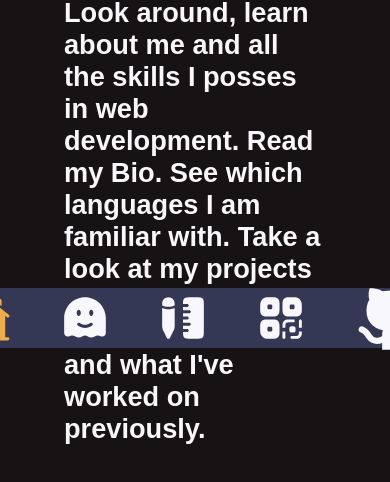
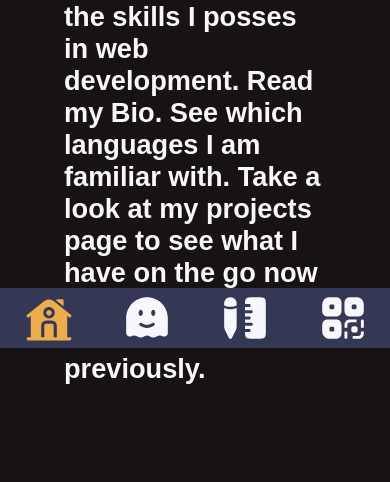
Before and after one commit to JahniCodes/JahniCodes, a plain HTML site: page index.html in a window 390 px wide. Shown: the part 496-978 px from the top of the page. After the commit the page ends 955 px from the top, so only its background shows below. Drawn offline with Linux system fonts and the light colour scheme; a web font is replaced by a local one.

Commit message:
fix error on mobile causing navbar to block text

```diff
--- a/CSS/app.css
+++ b/CSS/app.css
@@ -196,13 +196,17 @@ h3 {
 }
 @media (max-width: 768px) {
   .navbar {
-    width: 100vw; /* Full width */
+    width: max-content; /* view width */
     height: auto; /* Adjust height automatically */
     bottom: 0; /* Position at the bottom */
     top: auto; /* Remove top positioning */
+    background: var(--background-primary);
+    overflow-x: scroll;
+    overflow-y: hidden;
   }
 
   .navbar-nav {
+    width: auto;
     flex-direction: row; /* Align items in a row instead of a column */
     justify-content: center; /* Center items horizontally */
     flex-grow: 1;
@@ -221,7 +225,7 @@ h3 {
 
   main {
     margin-left: 0; /* Remove the left margin */
-    margin-top: 60px; /* Add some space at the top to avoid overlapping with the navbar */
+    margin-bottom: 10px; /* Add some space at the bottom to avoid overlapping with the navbar */
   }
   h1 {
     font-size: 2rem;
```
